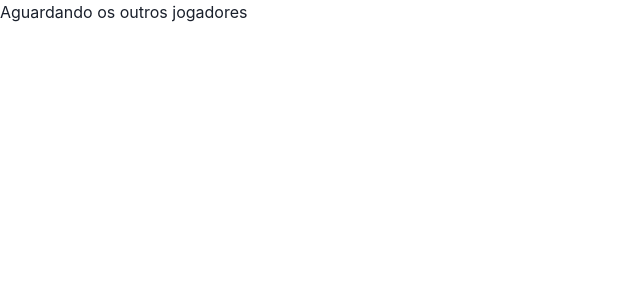
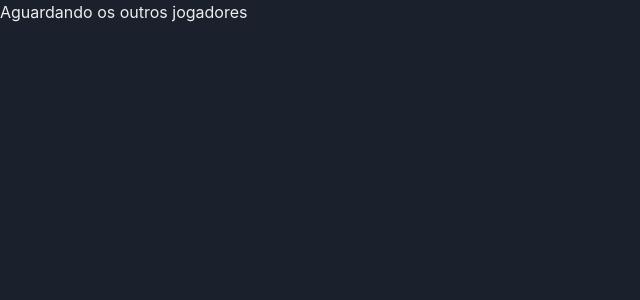
Before and after one commit to jrpolesi/lince_react-express_websockets, a React (Create React App) app in the folder frontend/: page / in a window 1280 px wide. Both pictures are taken after typing "Sample" into the empty fields and a click on the button "Start". Shown: the top 300 px of the page, without its empty margins (0-640 px from the left). Built offline with nearby package versions, Linux system fonts and the light colour scheme; no server answers.

Commit message:
style: Add Chakra provider to index.tsx

```diff
--- a/frontend/src/App.tsx
+++ b/frontend/src/App.tsx
@@ -4,8 +4,7 @@ import { observer } from "mobx-react-lite";
 import { useState } from "react";
 import { gameStore } from "./store/game";
 import { ImageCard } from "./components/ImageCard";
-import { Center, ChakraProvider } from "@chakra-ui/react";
-import customTheme from "./styles/custom-theme";
+import { Box, Center } from "@chakra-ui/react";
 
 const App = observer(() => {
   const [isUserReady, setIsUserReady] = useState(false);
@@ -19,7 +18,7 @@ const App = observer(() => {
   }
 
   return (
-    <ChakraProvider theme={customTheme}>
+    <Box>
       {gameStore.result && <h1>{gameStore.result.winner.name}</h1>}
       {gameStore.isGameReady ? (
         <>
@@ -31,7 +30,7 @@ const App = observer(() => {
       ) : (
         <div>Aguardando os outros jogadores</div>
       )}
-    </ChakraProvider>
+    </Box>
   );
 });
 
--- a/frontend/src/index.tsx
+++ b/frontend/src/index.tsx
@@ -1,10 +1,14 @@
+import { ChakraProvider } from "@chakra-ui/react";
 import React from "react";
 import ReactDOM from "react-dom";
 import App from "./App";
+import customTheme from "./styles/custom-theme";
 
 ReactDOM.render(
   <React.StrictMode>
-    <App />
+    <ChakraProvider theme={customTheme}>
+      <App />
+    </ChakraProvider>
   </React.StrictMode>,
   document.getElementById("root")
 );
--- a/frontend/src/styles/custom-theme.ts
+++ b/frontend/src/styles/custom-theme.ts
@@ -1,7 +1,9 @@
 import { extendTheme } from "@chakra-ui/react";
 
 const customTheme = extendTheme({
-
+  config: {
+    initialColorMode: "dark"
+  }
 })
 
 export default customTheme
```
